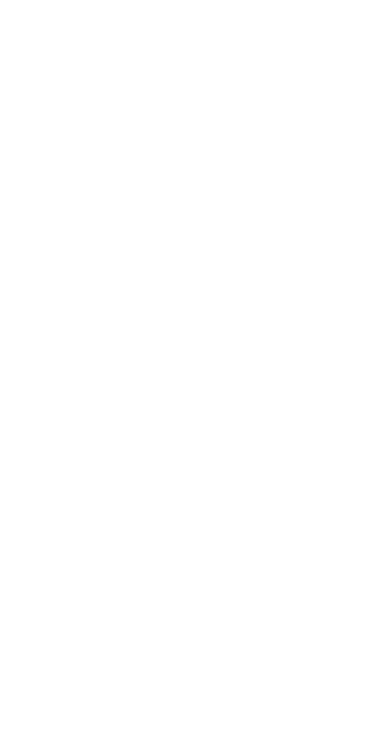
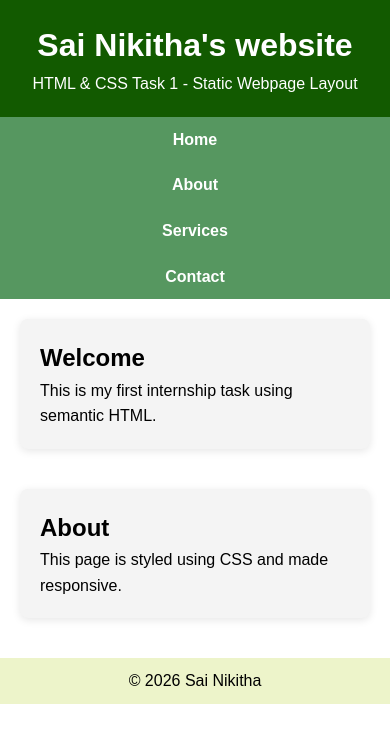
Before and after one commit to sainikitha-afk/html-css, a plain HTML site: page task-1/index.html in a window 390 px wide. Drawn offline with Linux system fonts and the light colour scheme.

Commit message:
Task-1 Static Webpage Layout - Responsive static webpage using semantic HTML, Flexbox layout, and CSS styling with hover effects

```diff
--- a/task-1/index.html
+++ b/task-1/index.html
@@ -1 +1,42 @@
-<!-- Task 1 HTML file -->
+<!DOCTYPE html>
+<html lang="en">
+<head>
+    <meta charset="UTF-8">
+    <meta name="viewport" content="width=device-width, initial-scale=1.0">
+    <title>Task 1 - Static Layout</title>
+    <link rel="stylesheet" href="styles.css">
+</head>
+<body>
+
+    <header>
+        <h1>Sai Nikitha's website</h1>
+        <p>HTML & CSS Task 1 - Static Webpage Layout</p>
+    </header>
+
+    <nav>
+        <ul>
+            <li><a href="#">Home</a></li>
+            <li><a href="#">About</a></li>
+            <li><a href="#">Services</a></li>
+            <li><a href="#">Contact</a></li>
+        </ul>
+    </nav>
+
+    <main>
+        <section class="card">
+            <h2>Welcome</h2>
+            <p>This is my first internship task using semantic HTML.</p>
+        </section>
+
+        <section class="card">
+            <h2>About</h2>
+            <p>This page is styled using CSS and made responsive.</p>
+        </section>
+    </main>
+
+    <footer>
+        <p>© 2026 Sai Nikitha</p>
+    </footer>
+
+</body>
+</html>
--- /dev/null
+++ b/task-1/styles.css
@@ -0,0 +1,78 @@
+/* Reset default browser styles */
+* {
+    margin: 0;
+    padding: 0;
+    box-sizing: border-box;
+}
+
+body {
+    font-family: Arial, 'Times New Roman', Times, serif;
+    line-height: 1.6;
+}
+
+header {
+    background-color: #125a00;
+    color: white;
+    text-align: center;
+    padding: 20px;
+}
+
+nav {
+    background-color: #569760;
+}
+
+nav ul {
+    display: flex;
+    justify-content: center;
+    list-style: none;
+}
+
+nav ul li {
+    margin: 10px 15px;
+}
+
+nav ul li a {
+    color: white;
+    text-decoration: none;
+    font-weight: bold;
+}
+
+main {
+    display: flex;
+    gap: 20px;
+    padding: 20px;
+}
+
+section {
+    margin-bottom: 20px;
+}
+
+footer {
+    background-color: #eaf3c1d8;
+    color: rgb(0, 0, 0);
+    text-align: center;
+    padding: 10px;
+}
+
+.card {
+    background-color: #f4f4f4;
+    padding: 20px;
+    margin-bottom: 20px;
+    border-radius: 8px;
+    box-shadow: 0 2px 8px rgba(0,0,0,0.1);
+}
+
+nav ul li a:hover {
+    color: #9dffe3;
+}
+
+@media (max-width: 768px) {
+    nav ul {
+        flex-direction: column;
+        align-items: center;
+    }
+
+    main {
+        flex-direction: column;
+    }
+}
```
